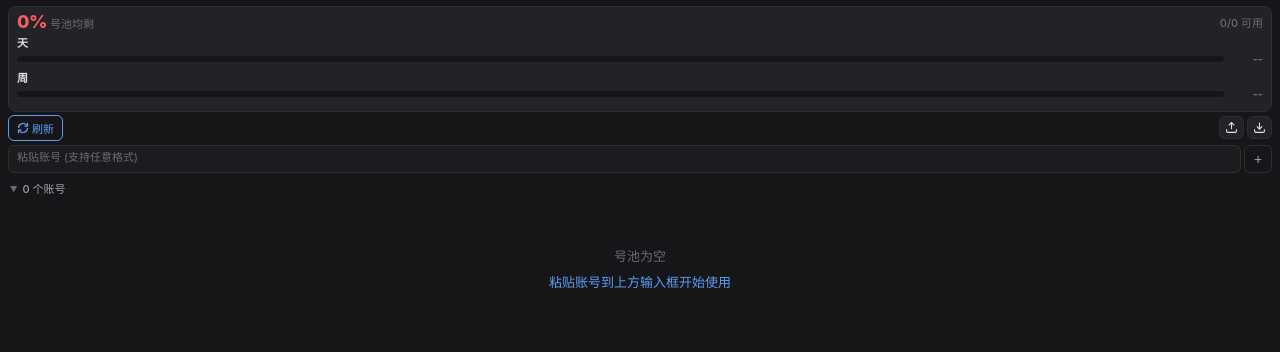
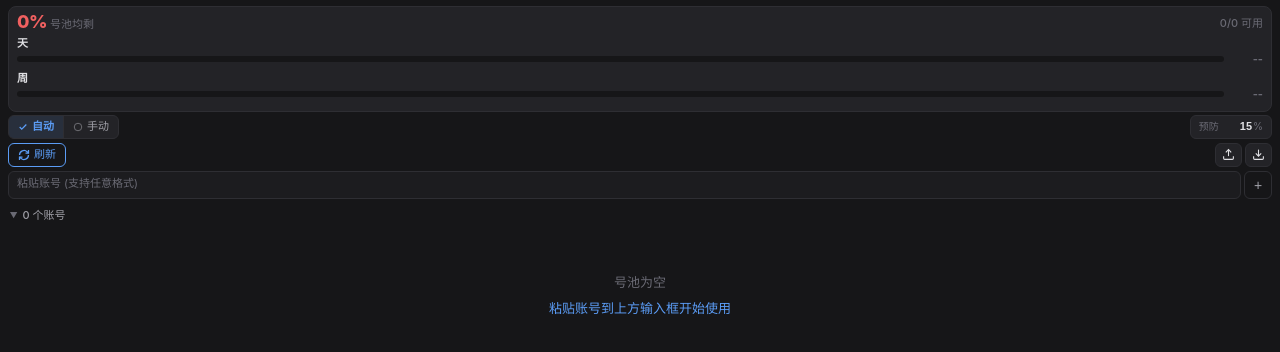
Before and after one commit to penghaoya/windsurf_tool, a Vue app: page / in a window 1280 px wide. Shown: the top 352 px of the page. Built offline with nearby package versions, Linux system fonts and the light colour scheme.

Commit message:
优化布局

```diff
--- a/src/extension/shared/messageTypes.js
+++ b/src/extension/shared/messageTypes.js
@@ -25,6 +25,7 @@ export const ACTION = {
   SET_PROXY_PORT: 'setProxyPort',
   SET_AUTO_ROTATE: 'setAutoRotate',
   SET_PREEMPTIVE_THRESHOLD: 'setPreemptiveThreshold',
+  SET_MANUAL_THRESHOLD: 'setManualThreshold',
   EXPORT_ACCOUNTS: 'exportAccounts',
   IMPORT_ACCOUNTS: 'importAccounts',
   CLEAR_RATE_LIMIT: 'clearRateLimit',
--- a/src/webview/App.vue
+++ b/src/webview/App.vue
@@ -8,6 +8,11 @@
         :activeQuota="state.activeQuota"
         :threshold="state.threshold"
         :lastDecision="state.lastDecision"
+      />
+      <ModeSwitcher
+        :autoRotate="state.autoRotate"
+        :threshold="state.threshold"
+        :manualThreshold="state.manualThreshold"
       />
       <Toolbar />
       <AddAccount />
@@ -42,6 +47,7 @@
 import { ref, onBeforeUnmount, onMounted } from 'vue'
 import { state, toasts, isLoading, initMessageListener } from './composables/useVscode.js'
 import PoolOverview from './components/PoolOverview.vue'
+import ModeSwitcher from './components/ModeSwitcher.vue'
 import Toolbar from './components/Toolbar.vue'
 import AddAccount from './components/AddAccount.vue'
 import AccountList from './components/AccountList.vue'
--- /dev/null
+++ b/src/webview/components/ModeSwitcher.vue
@@ -0,0 +1,141 @@
+<template>
+  <div class="mode-bar">
+    <div class="mode-seg" role="tablist">
+      <button
+        class="seg-btn"
+        :class="{ active: autoRotate }"
+        role="tab"
+        :aria-selected="autoRotate"
+        @click="setMode(true)"
+        title="启用全部自动调度 (预防/响应/限流/Opus 预算等)"
+      >
+        <svg v-if="autoRotate" width="10" height="10" viewBox="0 0 24 24" fill="none" stroke="currentColor" stroke-width="3"><polyline points="20 6 9 17 4 12"/></svg>
+        <svg v-else width="10" height="10" viewBox="0 0 24 24" fill="none" stroke="currentColor" stroke-width="2"><circle cx="12" cy="12" r="9"/></svg>
+        自动
+      </button>
+      <button
+        class="seg-btn"
+        :class="{ active: !autoRotate }"
+        role="tab"
+        :aria-selected="!autoRotate"
+        @click="setMode(false)"
+        title="仅在激活账号剩余≤阈值时才自动切换，其余时间手动"
+      >
+        <svg v-if="!autoRotate" width="10" height="10" viewBox="0 0 24 24" fill="none" stroke="currentColor" stroke-width="3"><polyline points="20 6 9 17 4 12"/></svg>
+        <svg v-else width="10" height="10" viewBox="0 0 24 24" fill="none" stroke="currentColor" stroke-width="2"><circle cx="12" cy="12" r="9"/></svg>
+        手动
+      </button>
+    </div>
+
+    <span class="mode-spacer"></span>
+
+    <div class="mode-field" :title="autoRotate ? '自动模式: 达到该剩余额度时提前切换' : '手动模式: 激活账号≤此值时自动切换一次 (0=纯手动)'">
+      <span class="f-label">{{ autoRotate ? '预防' : '安全网' }}</span>
+      <div class="f-input-wrap">
+        <input
+          type="number"
+          min="0"
+          max="100"
+          step="1"
+          class="f-input"
+          :value="autoRotate ? threshold : manualThreshold"
+          @change="onThresholdChange"
+          @keydown.enter="onThresholdChange"
+        />
+        <span class="f-suffix">%</span>
+      </div>
+    </div>
+  </div>
+  <div v-if="!autoRotate" class="mode-hint">
+    <span class="hint-dot"></span>
+    <span v-if="manualThreshold > 0">激活账号 ≤ {{ manualThreshold }}% 时自动切换</span>
+    <span v-else>纯手动 — 不会自动切换</span>
+  </div>
+</template>
+
+<script setup>
+import { postMessage } from '../composables/useVscode.js'
+import { ACTION } from '../../extension/shared/messageTypes.js'
+
+const props = defineProps({
+  autoRotate: { type: Boolean, default: true },
+  threshold: { type: Number, default: 15 },
+  manualThreshold: { type: Number, default: 0 },
+})
+
+function setMode(auto) {
+  if (props.autoRotate === auto) return
+  postMessage(ACTION.SET_AUTO_ROTATE, { value: auto })
+}
+
+function onThresholdChange(e) {
+  let v = parseInt(e.target.value, 10)
+  if (!Number.isFinite(v)) v = 0
+  v = Math.max(0, Math.min(100, v))
+  e.target.value = v
+  const action = props.autoRotate ? ACTION.SET_PREEMPTIVE_THRESHOLD : ACTION.SET_MANUAL_THRESHOLD
+  postMessage(action, { value: v })
+}
+</script>
+
+<style scoped>
+/* Flat row to harmonize with Toolbar — no outer card. Controls carry their own borders */
+.mode-bar{
+  display:flex;align-items:center;gap:3px;
+  margin-bottom:4px;
+}
+.mode-spacer{flex:1}
+
+.mode-seg{
+  display:inline-flex;gap:0;
+  border:1px solid var(--bd);border-radius:var(--R3);
+  background:var(--btn-bg);
+  overflow:hidden;
+  height:24px;
+}
+.seg-btn{
+  display:inline-flex;align-items:center;gap:4px;
+  padding:0 9px;font-size:11px;font-weight:500;
+  background:transparent;color:var(--tx2);border:0;
+  cursor:pointer;transition:background .15s ease,color .15s ease;
+  line-height:1;height:100%;
+}
+.seg-btn + .seg-btn{border-left:1px solid var(--bd)}
+.seg-btn:hover{background:var(--btn-hover);color:var(--tx)}
+.seg-btn.active{background:var(--ac-bg);color:var(--ac);font-weight:600}
+.seg-btn svg{flex-shrink:0;opacity:.7}
+.seg-btn.active svg{opacity:1}
+
+.mode-field{
+  display:inline-flex;align-items:center;gap:5px;
+  height:24px;padding:0 8px;
+  border:1px solid var(--bd);border-radius:var(--R3);
+  background:var(--btn-bg);
+  transition:border-color .15s ease;
+}
+.mode-field:focus-within{border-color:var(--ac)}
+.f-label{
+  font-size:10px;color:var(--tx3);font-weight:500;white-space:nowrap;
+  letter-spacing:.2px;
+}
+.f-input-wrap{display:inline-flex;align-items:baseline;gap:1px}
+.f-input{
+  width:28px;padding:0;
+  background:transparent;border:0;outline:none;
+  color:var(--tx);font-size:11px;font-weight:600;text-align:right;
+  -moz-appearance:textfield;
+}
+.f-input::-webkit-outer-spin-button,
+.f-input::-webkit-inner-spin-button{-webkit-appearance:none;margin:0}
+.f-suffix{font-size:10px;color:var(--tx3);font-weight:500}
+
+.mode-hint{
+  display:flex;align-items:center;gap:5px;
+  margin:-1px 0 4px;padding:0 4px;
+  font-size:10px;color:var(--tx3);line-height:1.4;
+}
+.hint-dot{
+  width:4px;height:4px;border-radius:50%;
+  background:var(--yw);flex-shrink:0;
+}
+</style>
--- a/src/webview/components/Toolbar.vue
+++ b/src/webview/components/Toolbar.vue
@@ -21,11 +21,11 @@ import { postMessage } from '../composables/useVscode.js'
 <style scoped>
 .toolbar{display:flex;gap:3px;margin-bottom:4px;align-items:center}
 .toolbar .spacer{flex:1}
-.tb{display:inline-flex;align-items:center;justify-content:center;gap:3px;padding:4px 8px;border:1px solid var(--bd);background:var(--btn-bg);color:var(--btn-fg);border-radius:var(--R3);cursor:pointer;font-size:11px;font-weight:500;transition:all .15s ease;white-space:nowrap}
+.tb{display:inline-flex;align-items:center;justify-content:center;gap:4px;height:24px;padding:0 9px;border:1px solid var(--bd);background:var(--btn-bg);color:var(--btn-fg);border-radius:var(--R3);cursor:pointer;font-size:11px;font-weight:500;transition:all .15s ease;white-space:nowrap;line-height:1}
 .tb:hover{background:var(--btn-hover);border-color:var(--bd2);color:var(--tx)}
 .tb:active{transform:scale(.97)}
 .tb.primary{background:transparent;border-color:var(--ac);color:var(--ac)}
 .tb.primary:hover{background:var(--ac-bg);border-color:var(--ac);color:var(--ac)}
 .tb svg{flex-shrink:0}
-.tb-icon{padding:4px 5px}
+.tb-icon{padding:0 6px}
 </style>
--- a/src/webview/composables/useVscode.js
+++ b/src/webview/composables/useVscode.js
@@ -30,6 +30,8 @@ export const state = reactive({
   pool: { total: 0, available: 0, depleted: 0, rateLimited: 0, expired: 0, health: 0, avgDaily: null, avgWeekly: null, nextReset: null, weeklyReset: null, avgCredits: null },
   activeQuota: null,
   threshold: 15,
+  autoRotate: true,
+  manualThreshold: 0,
   switchCount: 0,
   switchStatus: null,
   lastDecision: null,
@@ -83,6 +85,8 @@ export function initMessageListener() {
         if (m.pool) state.pool = m.pool
         if (m.activeQuota !== undefined) state.activeQuota = m.activeQuota
         if (m.threshold !== undefined) state.threshold = m.threshold
+        if (m.autoRotate !== undefined) state.autoRotate = m.autoRotate
+        if (m.manualThreshold !== undefined) state.manualThreshold = m.manualThreshold
         if (m.switchCount !== undefined) state.switchCount = m.switchCount
         if (m.switchStatus !== undefined) state.switchStatus = m.switchStatus
         if (m.lastDecision !== undefined) state.lastDecision = m.lastDecision
```
Also changed, not shown: package.json (+10 -3 lines), src/extension/core/scheduler.js (+20 -0 lines), src/extension/ui/actions.js (+12 -0 lines), src/extension/ui/webview.js (+8 -0 lines).
